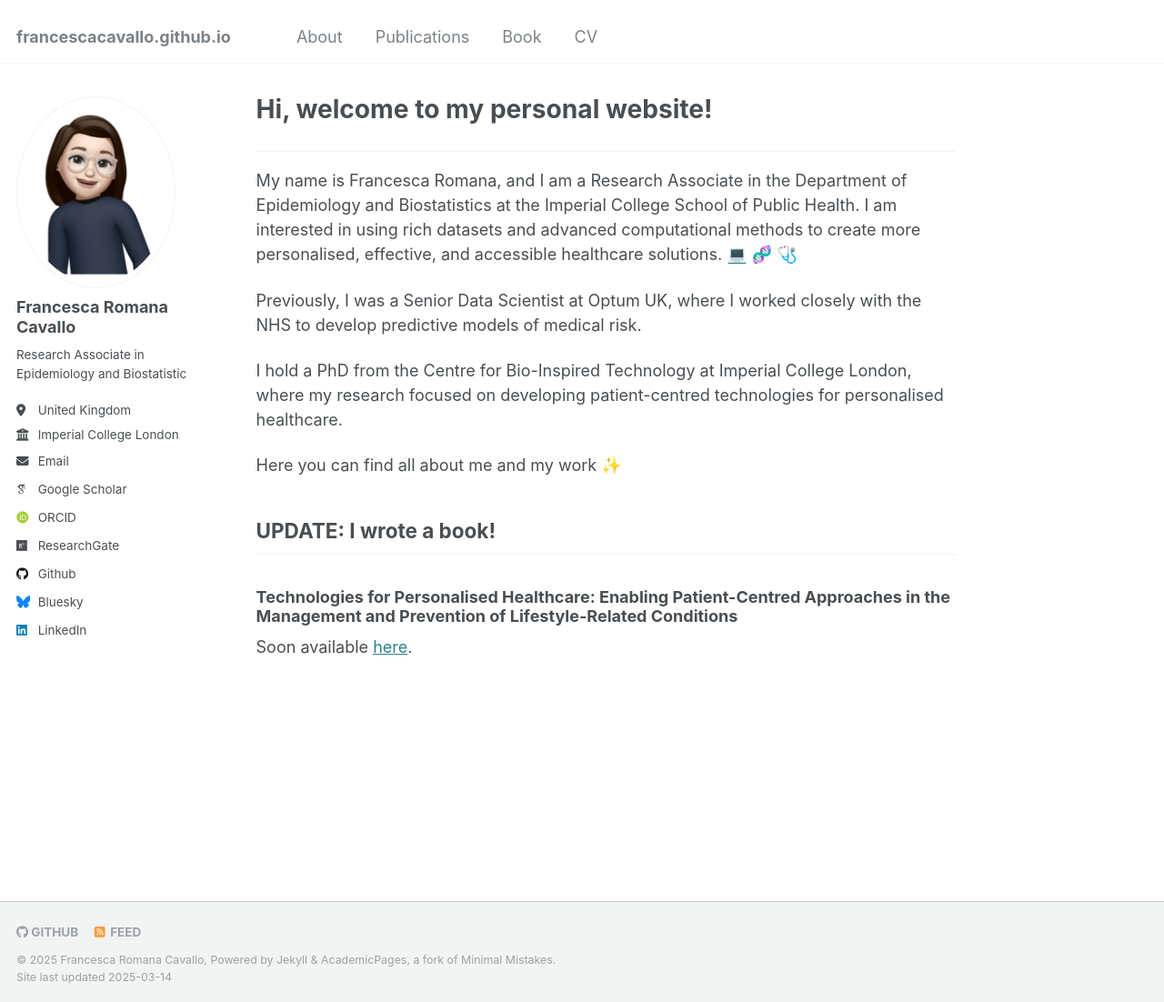
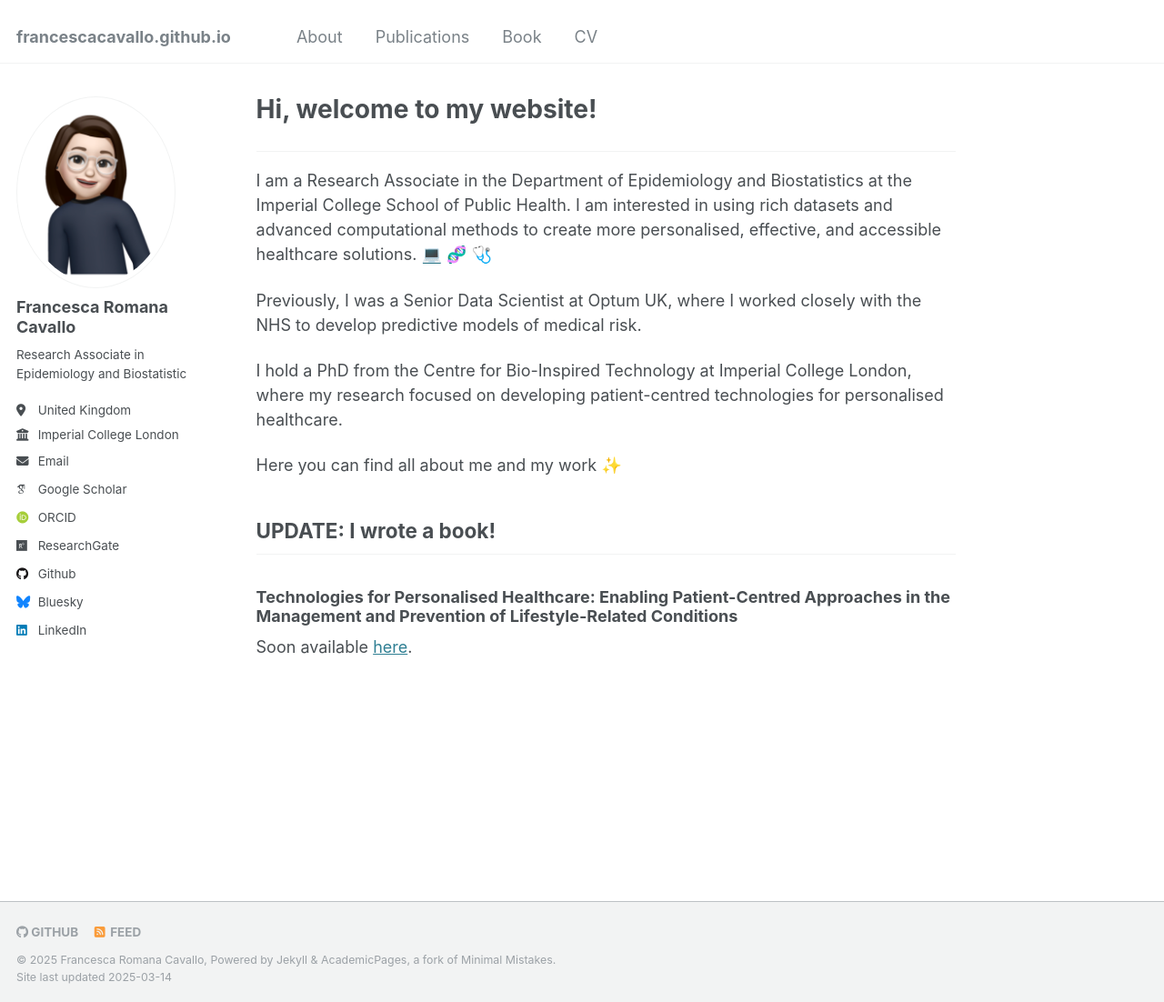
Before and after one commit to francescacavallo/francescacavallo.github.io, a Jekyll site: the page built from _pages/about.md, in a window 1280 px wide and 1102 px high. Shown: the whole window at 91% size. Built offline with Jekyll 4.4.1, drawn with Linux system fonts in a browser that asks for light colours; emoji names are drawn with the system emoji font; some web fonts are replaced.

Commit message:
Update about.md

```diff
--- a/_pages/about.md
+++ b/_pages/about.md
@@ -1,6 +1,6 @@
 ---
 permalink: /
-title: "Hi, welcome to my personal website!"
+title: "Hi, welcome to my website!"
 author_profile: true
 redirect_from:
   - /about/
@@ -8,7 +8,7 @@ redirect_from:
 ---
 
 ---
-My name is Francesca Romana, and I am a Research Associate in the Department of Epidemiology and Biostatistics at the Imperial College School of Public Health.
+I am a Research Associate in the Department of Epidemiology and Biostatistics at the Imperial College School of Public Health.
 I am interested in using rich datasets and advanced computational methods to create more personalised, effective, and accessible healthcare solutions.  :computer: :dna: :stethoscope:
 
 Previously, I was a Senior Data Scientist at Optum UK, where I worked closely with the NHS to develop predictive models of medical risk.
```
